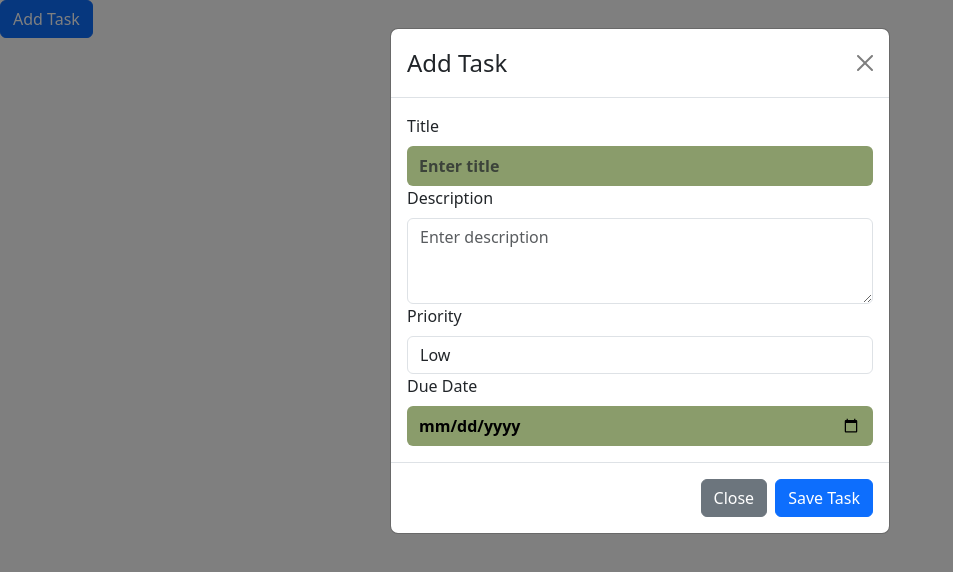
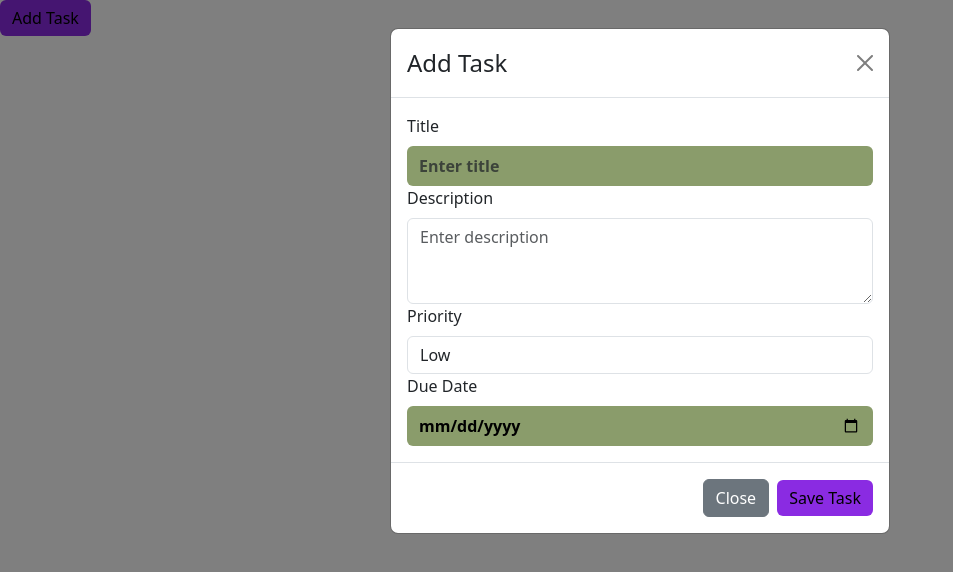
Before and after one commit to Anjali331997/Task-manager-MERN, a React (Create React App) app in the folder frond-end/: page /dashboard in a window 1280 px wide. Both pictures are taken after a click on the button "Add Task". Shown: the top 572 px of the page, without its empty margins (0-953 px from the left). Built offline with nearby package versions, Linux system fonts and the light colour scheme.

Commit message:
add task css added

```diff
--- a/frond-end/src/components/addTaskButton/AddTaskbutton.jsx
+++ b/frond-end/src/components/addTaskButton/AddTaskbutton.jsx
@@ -1,6 +1,6 @@
 import React, { useState } from 'react';
 import { Button } from 'react-bootstrap';
-import {AddTask} from '../../pages/AddTask/AddTask'
+import { AddTask } from '../../pages/AddTask/AddTask'
 
 const AddTaskbutton = () => {
   const [showModal, setShowModal] = useState(false);
@@ -15,7 +15,14 @@ const AddTaskbutton = () => {
   };
   return (
     <div>
-      <Button variant="primary" onClick={handleShow}>
+      <Button variant="primary"
+        onClick={handleShow}
+        style={{
+          backgroundColor: "var(--violet)",
+          color: "var(--black)",
+          fontWeight: "500",
+          border: "0px"
+        }}>
         Add Task
       </Button>
       <AddTask
--- a/frond-end/src/pages/AddTask/AddTask.jsx
+++ b/frond-end/src/pages/AddTask/AddTask.jsx
@@ -77,7 +77,12 @@ export const AddTask = ({ showModal, handleClose, handleSubmit }) => {
         <Button variant="secondary" onClick={handleClose}>
           Close
         </Button>
-            <Button variant="primary" onClick={() => handleSubmit(formData)}>
+        <Button variant="primary" style={{
+          backgroundColor: "var(--violet)",
+          color: "var(--black)",
+          fontWeight: "500",
+          border: "0px"
+        }} onClick={() => handleSubmit(formData)}>
           Save Task
         </Button>
       </Modal.Footer>
```
Lines whose indentation alone changed are shown as unchanged.
